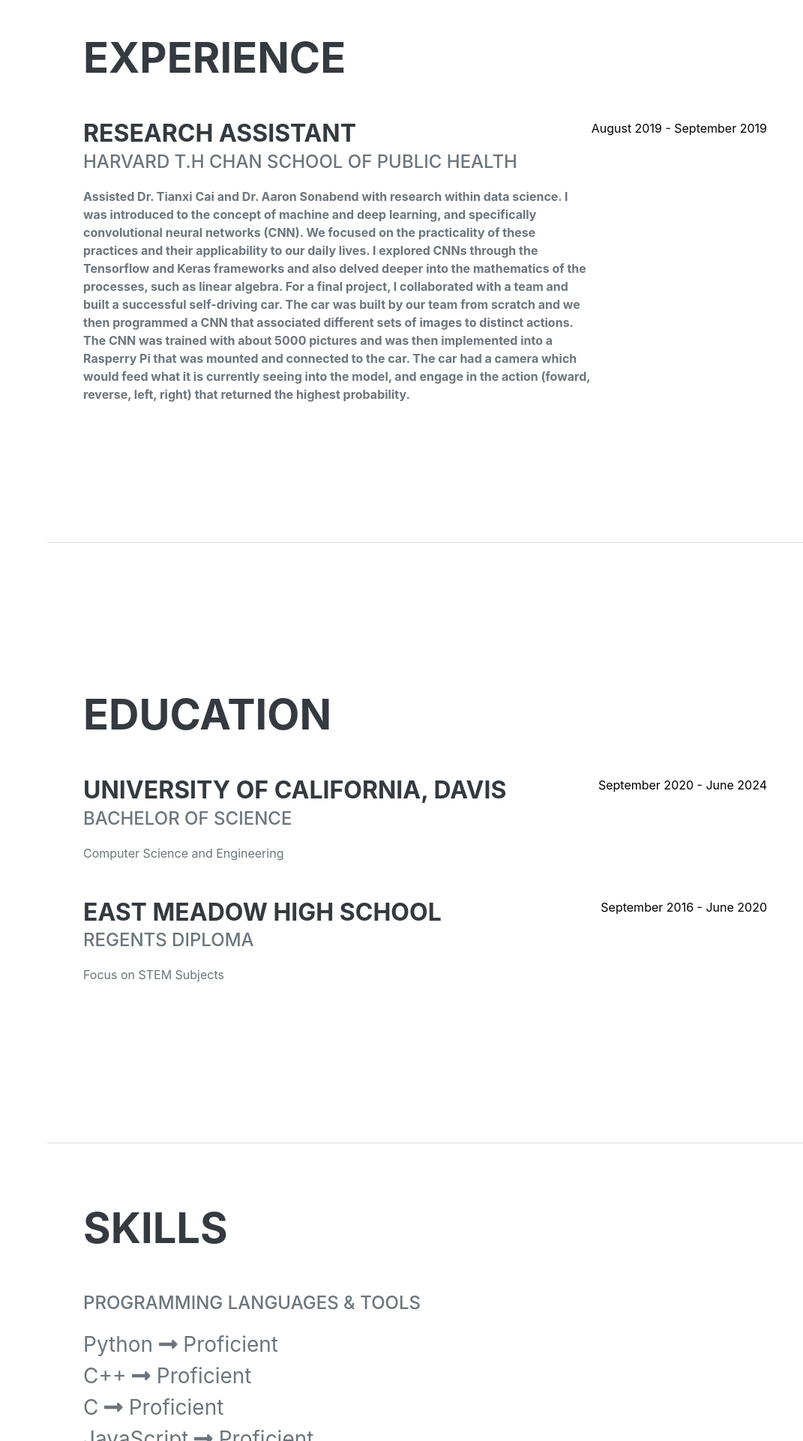
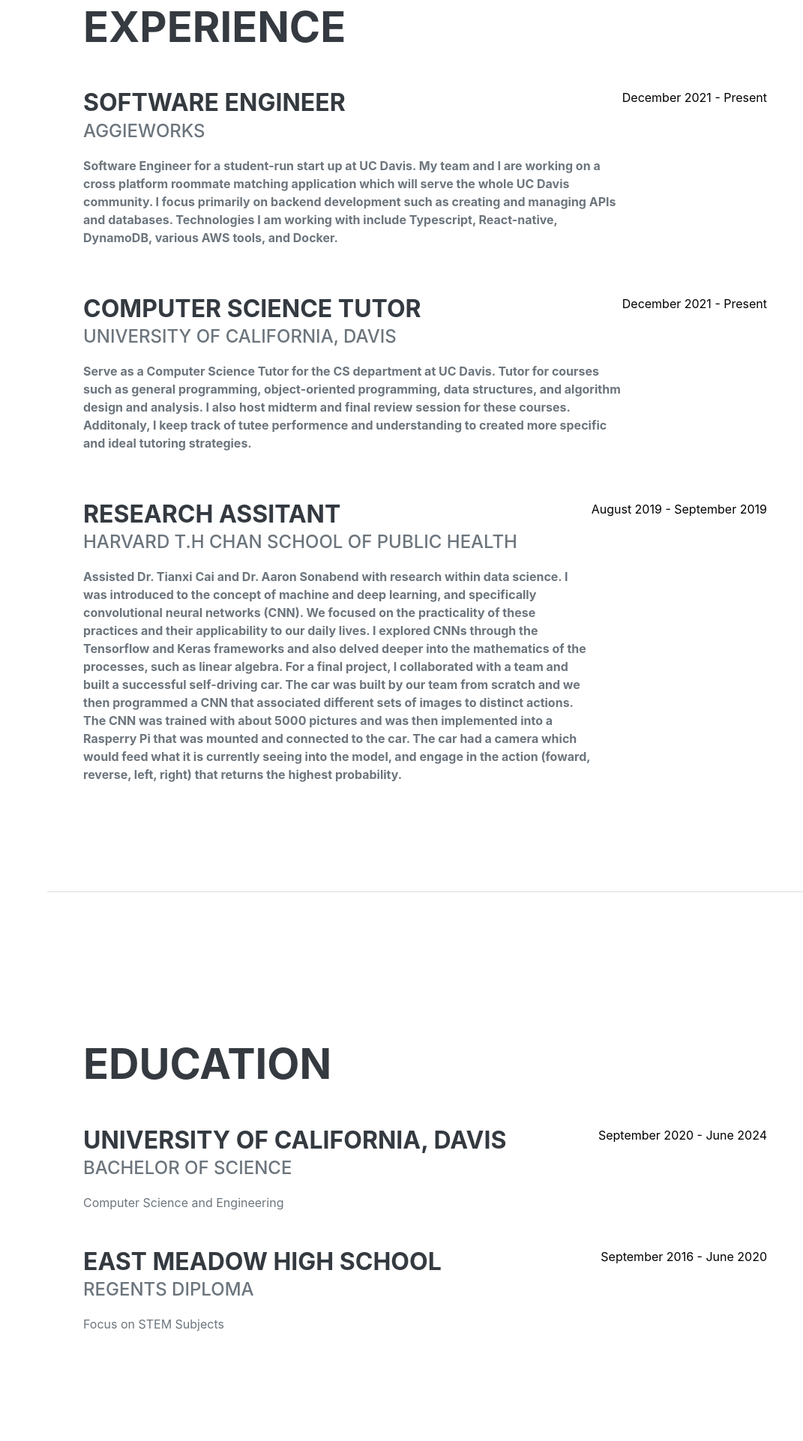
Before and after one commit to abbask31/abbask31.github.io, a plain HTML site: page index.html in a window 1280 px wide. Shown: the part 878-2800 px from the top of the page at 75% size, without its empty margins (209-1280 px from the left). Drawn offline with nearby package versions, Linux system fonts and the light colour scheme; a web font is replaced by a local one.

Commit message:
Update index.html

```diff
--- a/index.html
+++ b/index.html
@@ -49,7 +49,7 @@
                         <span class="text-primary">Kazmi</span>
                     </h1>
                     <div class="subheading mb-5">
-                         Davis, CA · (516) 225-7486 ·
+                        1765 Nostrand Ave · East Meadow, NY, 11554 · (516) 225-7486 ·
                         <a href="mailto:makazmi@ucdavis.edu">makazmi@ucdavis.edu</a>
                     </div>
                     <p class="lead mb-5">I am a student at the <strong>University of California, Davis</strong> studying <strong>Computer Science and Engineering</strong>. My concentrations are <strong>Software Engineering and Artificial Intelligence</strong>. I aspire to advance my understanding of these fields to the highest level
@@ -63,13 +63,39 @@
                     <h2 class="mb-5">Experience</h2>
                     <div class="d-flex flex-column flex-md-row justify-content-between mb-5">
                         <div class="flex-grow-1">
-                            <h3 class="mb-0">Research Assistant</h3>
+                            <h3 class="mb-0">Software Engineer</h3>
+                            <div class="subheading mb-3">AggieWorks</div>
+                            <p> <strong>Software Engineer for a student-run start up at UC Davis. My team and I
+                                are working on a cross platform roommate matching application which will serve the whole UC Davis community. I focus primarily on backend
+                                development such as creating and managing APIs and databases. Technologies I am working with include Typescript,
+                                React-native, DynamoDB, various AWS tools, and Docker.
+                            </strong></p>
+                        </div>
+                        <div class="flex-shrink-0"><span class="text-primary">December 2021 - Present</span></div>
+                    </div>
+
+                    <div class="d-flex flex-column flex-md-row justify-content-between mb-5">
+                        <div class="flex-grow-1">
+                            <h3 class="mb-0">Computer Science Tutor</h3>
+                            <div class="subheading mb-3">University of California, Davis</div>
+                            <p> <strong>Serve as a Computer Science Tutor for the CS department at UC Davis.
+                                Tutor for courses such as general programming, object-oriented programming, data structures, and algorithm design and analysis.
+                                I also host midterm and final review session for these courses. Additonaly, I keep track of tutee performence and understanding
+                                to created more specific and ideal tutoring strategies.
+                            </strong></p>
+                        </div>
+                        <div class="flex-shrink-0"><span class="text-primary">December 2021 - Present</span></div>
+                    </div>
+
+                    <div class="d-flex flex-column flex-md-row justify-content-between mb-5">
+                        <div class="flex-grow-1">
+                            <h3 class="mb-0">Research Assitant</h3>
                             <div class="subheading mb-3">Harvard T.H Chan School of Public Health</div>
                             <p> <strong>Assisted Dr. Tianxi Cai and Dr. Aaron Sonabend with research within data science. I was introduced to the concept of machine and deep learning, and specifically convolutional neural networks (CNN).
                                 We focused on the practicality of these practices and their applicability to our daily lives. I explored CNNs through the Tensorflow and Keras frameworks and also delved deeper into the mathematics of the processes, such as linear algebra.
                                 For a final project, I collaborated with a team and built a successful self-driving car. The car was built by our team from scratch and we then programmed a CNN that associated different sets of images to distinct actions. The CNN was trained
                                 with about 5000 pictures and was then implemented into a Rasperry Pi that was mounted and connected to the car. The car had a camera which would feed what it is currently seeing into the model, and engage in the action (foward, reverse, left, right)
-                                that returned the highest probability.</strong></p>
+                                that returns the highest probability.</strong></p>
                         </div>
                         <div class="flex-shrink-0"><span class="text-primary">August 2019 - September 2019</span></div>
                     </div>
@@ -109,17 +135,18 @@
                     <div class="subheading mb-3">Programming Languages & Tools</div>
                     <ul class="list-inline dev-icons">
 
-                        <li>Python <i class="fas fa-long-arrow-alt-right"></i> Proficient</li>
-                        <li>C++ <i class="fas fa-long-arrow-alt-right"></i> Proficient</li>
-                        <li>C <i class="fas fa-long-arrow-alt-right"></i> Proficient</li>
-                        <li>JavaScript <i class="fas fa-long-arrow-alt-right"></i> Proficient</li>
-                        <li>Node.js & React.js <i class="fas fa-long-arrow-alt-right"></i> Prior Experience</li>
-                        <li>HTML <i class="fas fa-long-arrow-alt-right"></i> Proficient</li>
-                        <li>CSS <i class="fas fa-long-arrow-alt-right"></i> Proficient</li>
-                        <li>Git <i class="fas fa-long-arrow-alt-right"></i> Proficient</li>
-                        <li>R <i class="fas fa-long-arrow-alt-right"></i> Prior Experience</li>
-                        <li>MySQL <i class="fas fa-long-arrow-alt-right"></i> Prior Experience</li>
-                        <li>Jupyter Notebook/Lab <i class="fas fa-long-arrow-alt-right"></i> Proficient</li>
+                        <li>Python </li>
+                        <li>JavaScript </li>
+                        <li>Node.js, React.js, Express.js</li>
+                        <li>C/C++ </li>
+                        <li>Java</li>
+                        <li>MySQL, MongoDB, DynamoDB </li>
+                        <li>Unix/Linux</li>
+                        <li>HTML/CSS </li>
+                        <li>Git </li>
+                        <li>AWS</li>
+                        <li>Docker </li>
+
 
                     </ul>
 
@@ -131,6 +158,18 @@
                     <h2 class="mb-5">Projects</h2>
                     <div class="d-flex flex-column flex-md-row justify-content-between mb-5">
                         <div class="flex-grow-1">
+                            <h3 class="mb-0"><a href="https://github.com/abbask31/interactive_recognition_model">#GoAgs</a></h3>
+                            <div class="subheading mb-3"></div>
+                              <p><strong>Noticing a lack of and strong need of a organized and streamlined UC Davis athletics website, I created a new website
+                                  for the UC Davis Athletics department which is completely student facing. I started off by creating a backend MongoDB database which held all user data.
+                                  User data included personal information (hashed passwords), student information, and ticket information. Created an API which scrapes live data from the UC Davis atheltics website. From then, the frontend was created using Flask with a large calendar displaying all current, past, and future events.
+                                  Implemented log-in system integrataed with OAuth. Designed a visual ticket interface. Sent text message notifications to users based on interactions with website, and implemented Geolocation to check into events. Website is currently under consideration by UC Davis Athletics.
+                              </strong>
+                            </p>
+                        </div>
+                    </div>
+                    <div class="d-flex flex-column flex-md-row justify-content-between mb-5">
+                        <div class="flex-grow-1">
                             <h3 class="mb-0"><a href="https://github.com/abbask31/interactive_recognition_model">Interactive Handwriting Recognition Model</a></h3>
                             <div class="subheading mb-3"></div>
                               <p><strong>To further explore deep learning, I made a deep learning model based on the MNIST database. The MNIST database is a set of 60,000 images of handwritten numbers from zero to nine.
@@ -140,10 +179,6 @@
                                  Overall, this project encorporates a deep learning model to a graphical user interface and allows users to interactively see how a deep learning model can work, where it can be improved, and how it can be useful.</strong>
                             </p>
                         </div>
-
-
-
-
                     </div>
 
                     <div class="d-flex flex-column flex-md-row justify-content-between mb-5">
```
